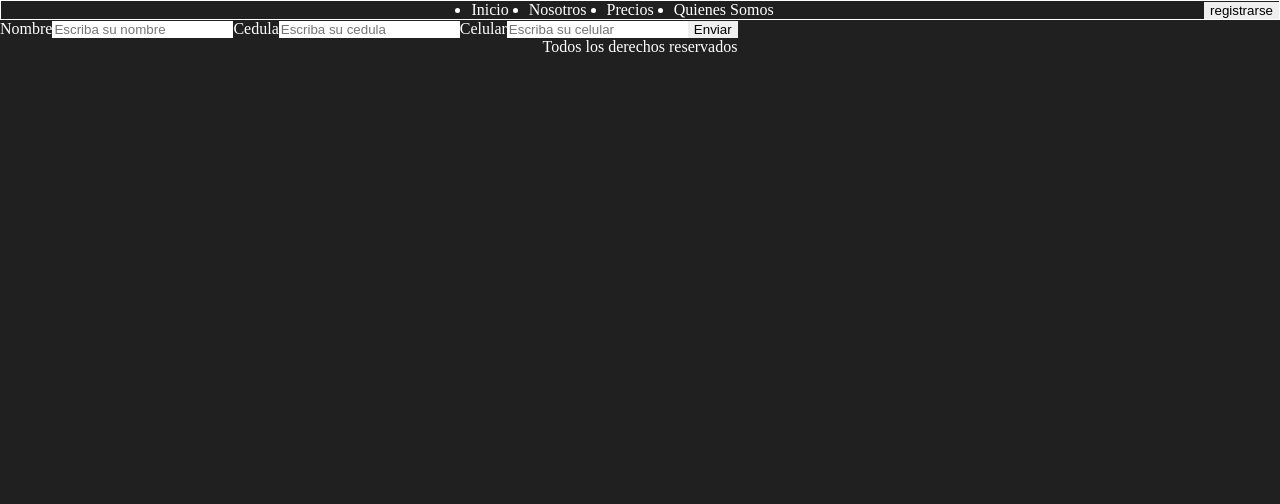
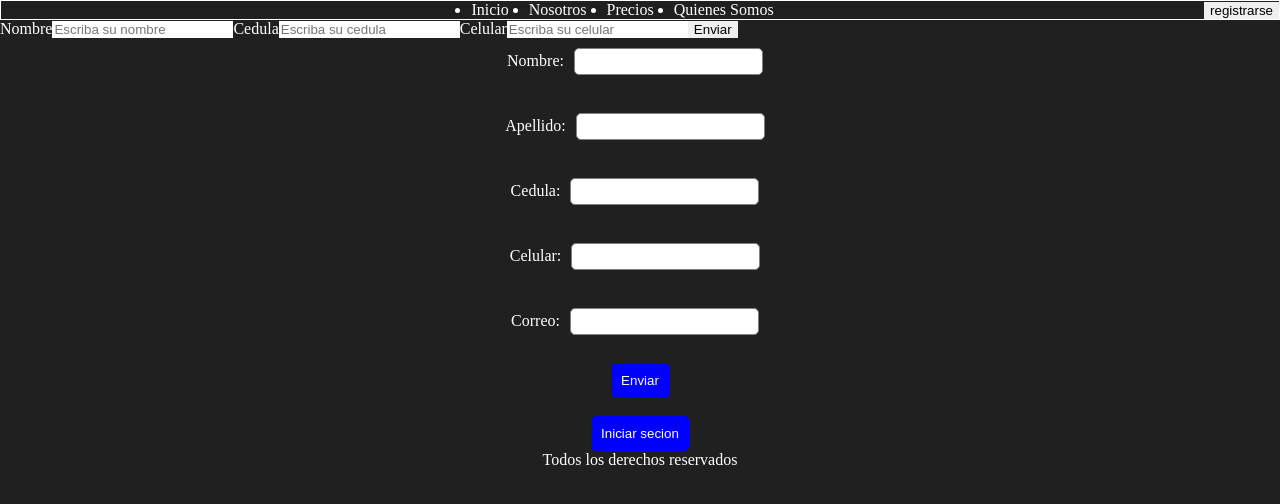
Before and after one commit to kecotes/Clase-Tecnicos-en-Programacion, a React (Vite) app in the folder client/: page / in a window 1280 px wide. Shown: the top 504 px of the page. Built offline with nearby package versions, Linux system fonts and the light colour scheme.

Commit message:
nuevo_cambio

```diff
--- a/client/src/App.jsx
+++ b/client/src/App.jsx
@@ -16,6 +16,7 @@ function App() {
       <Navbar />
 
         <FormAprendices />
+        <Usuarios />
 
       <Footer/>
     </div>
--- a/client/src/pages/Usuarios.jsx
+++ b/client/src/pages/Usuarios.jsx
@@ -1,3 +1,59 @@
-const Usuarios = () => (<p>Usuarios</p>)
+
+import React, { useState } from 'react';
+const Usuarios = () => {
+    const [formValues, setFormValues] = useState({
+      nombre: "",
+      apellido: "",
+      cedula: "",
+      celular: "",
+      correo: ""
+    });
+
+    const handleChange = (event) => {
+      const { name, value } = event.target;
+      setFormValues({ ...formValues, [name]: value });
+    };
+
+    const handleSubmit = (event) => {
+      event.preventDefault();
+      // Aquí puedes hacer algo con los valores del formulario
+      console.log(formValues);
+    };
+
+    return (
+      <form onSubmit={handleSubmit} style={{ display: 'flex', flexDirection: 'column', alignItems: 'center' }}>
+        <label>
+          Nombre:
+          <input type="text" name="nombre" value={formValues.nombre} onChange={handleChange} style={{ margin: '10px', padding: '5px', borderRadius: '5px', border: '1px solid grey' }} />
+        </label>
+        <br />
+        <label>
+          Apellido:
+          <input type="text" name="apellido" value={formValues.apellido} onChange={handleChange} style={{ margin: '10px', padding: '5px', borderRadius: '5px', border: '1px solid grey' }} />
+        </label>
+        <br />
+        <label>
+          Cedula:
+          <input type="text" name="cedula" value={formValues.cedula} onChange={handleChange} style={{ margin: '10px', padding: '5px', borderRadius: '5px', border: '1px solid grey' }} />
+        </label>
+        <br />
+        <label>
+          Celular:
+          <input type="text" name="celular" value={formValues.celular} onChange={handleChange} style={{ margin: '10px', padding: '5px', borderRadius: '5px', border: '1px solid grey' }} />
+        </label>
+        <br />
+        <label>
+          Correo:
+          <input type="email" name="correo" value={formValues.correo} onChange={handleChange} style={{ margin: '10px', padding: '5px', borderRadius: '5px', border: '1px solid grey' }} />
+        </label>
+        <br />
+        <button type="submit" style={{ padding: '10px', backgroundColor: 'blue', color: 'white', border: 'none', borderRadius: '5px' }}>Enviar</button>
+        <br />
+
+        <button type="submit" style={{ padding: '10px', backgroundColor: 'blue', color: 'white', border: 'none', borderRadius: '5px' }}>Iniciar secion</button>
+
+      </form>
+    );
+  };
 
 export default Usuarios
```
Also changed, not shown: client/src/pages/login.jsx (added, +38 -0 lines), client/src/Components/Navbar.jsx (line endings or trailing spaces).
